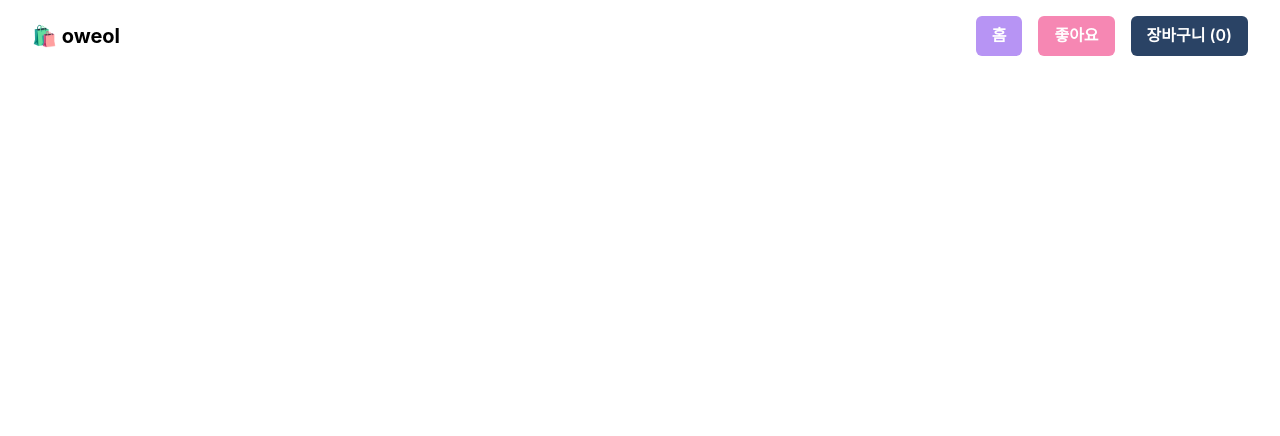
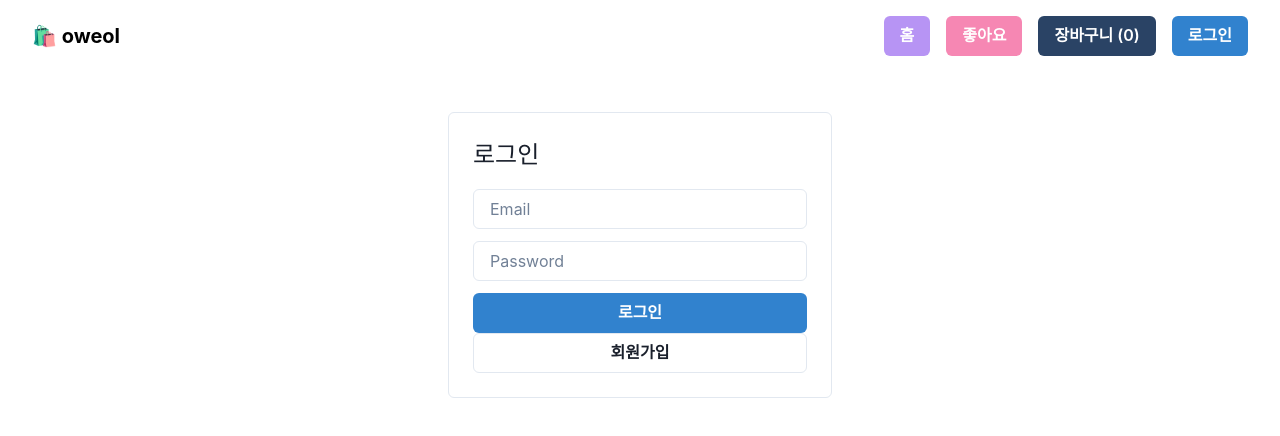
Before and after one commit to aubepluieh3/my-shop, a React (Create React App) app: page /login in a window 1280 px wide. Shown: the top 436 px of the page. Built offline with nearby package versions, Linux system fonts and the light colour scheme; no server answers.

Commit message:
feat: add user signup and login with JWT authentication

```diff
--- a/src/App.tsx
+++ b/src/App.tsx
@@ -8,12 +8,16 @@ import { BrowserRouter as Router, Routes, Route } from 'react-router-dom';
 import Header from './components/Header';
 import ProductDetail from './pages/ProductDetail';
 import Favorite from './pages/Favorite';
+import Login from './pages/Login';
+import SignUp from './pages/SignUp';
 
 function App() {
   return (
     <Router>
       <Header />
       <Routes>
+        <Route path="/login" element={<Login />} />
+        <Route path="/signup" element={<SignUp />} />
         <Route path ="/" element = {<Home />} />
         <Route path="/favorite" element = {<Favorite/>} />
         <Route path="/cart" element = {<Cart/>} />
--- a/src/components/Header.tsx
+++ b/src/components/Header.tsx
@@ -1,11 +1,14 @@
 import { Flex, Box, Button, Text } from "@chakra-ui/react";
 import { Link } from "react-router-dom";
 import { useCartStore } from "../store/useCartStore";
+import { useAuthStore } from "../store/useAuthStore";
 
 export default function Header() {
   const cartCount = useCartStore((state) =>
     state.items.reduce((acc, item) => acc + item.quantity, 0)
   );
+
+  const { user } = useAuthStore();
 
   return (
     <Flex
@@ -39,6 +42,19 @@ export default function Header() {
             장바구니 ({cartCount})
           </Button>
         </Link>
+        {user ? (
+          <Link to="/mypage">
+            <Button colorScheme="blue" variant="solid" color="white">
+              내 정보
+            </Button>
+          </Link>
+        ) : (
+          <Link to="/login">
+            <Button colorScheme="blue" variant="solid" color="white">
+              로그인
+            </Button>
+          </Link>
+        )}
       </Flex>
     </Flex>
   );
--- /dev/null
+++ b/src/pages/Login.tsx
@@ -0,0 +1,48 @@
+import { useState } from "react";
+import { useNavigate } from "react-router-dom";
+import { useAuthStore } from "../store/useAuthStore";
+import axios from "axios";
+import { Box, Input, Button, Text } from "@chakra-ui/react";
+
+export default function Login() {
+    const [email, setEmail] = useState("");
+    const [password, setPassword] = useState("");
+    const [error, setError] = useState("");
+
+    const setUser = useAuthStore((state) => state.setUser);
+    const navigate = useNavigate();
+
+    const handleLogin = async () => {
+        try {
+            const res = await axios.post("http://localhost:5001/api/auth/login", { email, password });
+            setUser(res.data.user, res.data.token);
+
+            if (res.data.user.role === "admin") navigate("/admin");
+            else navigate("/");
+        } catch (error: any) {
+            setError(error.response?.data?.message);
+        }
+    }
+
+      return (
+        <Box maxW="sm" mx="auto" mt={10} p={6} borderWidth={1} borderRadius="md">
+            <Text fontSize="2xl" mb={4}>로그인</Text>
+            <Input
+                placeholder="Email"
+                mb={3}
+                value={email}
+                onChange={(e) => setEmail(e.target.value)}
+            />
+            <Input
+                placeholder="Password"
+                type="password"
+                mb={3}
+                value={password}
+                onChange={(e) => setPassword(e.target.value)}
+            />
+            {error && <Text color="red.500" mb={3}>{error}</Text>}
+            <Button colorScheme="blue" w="100%" onClick={handleLogin}>로그인</Button>
+            <Button variant="outline" w="100%" onClick={() => navigate("/signup")}>회원가입</Button>
+        </Box>
+    );
+}
--- /dev/null
+++ b/src/pages/SignUp.tsx
@@ -0,0 +1,47 @@
+import { useState } from "react";
+import { Box, Input, Button, Text, HStack } from "@chakra-ui/react";
+import axios from "axios";
+import { useNavigate } from "react-router-dom";
+import { useAuthStore } from "../store/useAuthStore";
+
+export default function SignUp() {
+  const [email, setEmail] = useState("");
+  const [password, setPassword] = useState("");
+  const [error, setError] = useState("");
+  const navigate = useNavigate();
+  const setUser = useAuthStore((state) => state.setUser);
+  const handleSignUp = async () => {
+    try {
+      const res = await axios.post("http://localhost:5001/api/auth/signup", { email, password });
+      setUser(res.data.user, res.data.token);
+      alert("회원가입 완료! 로그인 페이지로 이동합니다.");
+      navigate("/login");
+    } catch (err: any) {
+      setError(err.response?.data?.message || "회원가입 실패");
+    }
+  };
+
+  return (
+    <Box maxW="sm" mx="auto" mt={10} p={6} borderWidth={1} borderRadius="md">
+      <Text fontSize="2xl" mb={4}>회원가입</Text>
+      <Input
+        placeholder="Email"
+        mb={3}
+        value={email}
+        onChange={(e) => setEmail(e.target.value)}
+      />
+      <Input
+        placeholder="Password"
+        type="password"
+        mb={3}
+        value={password}
+        onChange={(e) => setPassword(e.target.value)}
+      />
+      {error && <Text color="red.500" mb={3}>{error}</Text>}
+      <HStack spacing={3}>
+        <Button colorScheme="blue" w="100%" onClick={handleSignUp}>회원가입</Button>
+        <Button variant="outline" w="100%" onClick={() => navigate("/login")}>로그인</Button>
+      </HStack>
+    </Box>
+  );
+}
```
